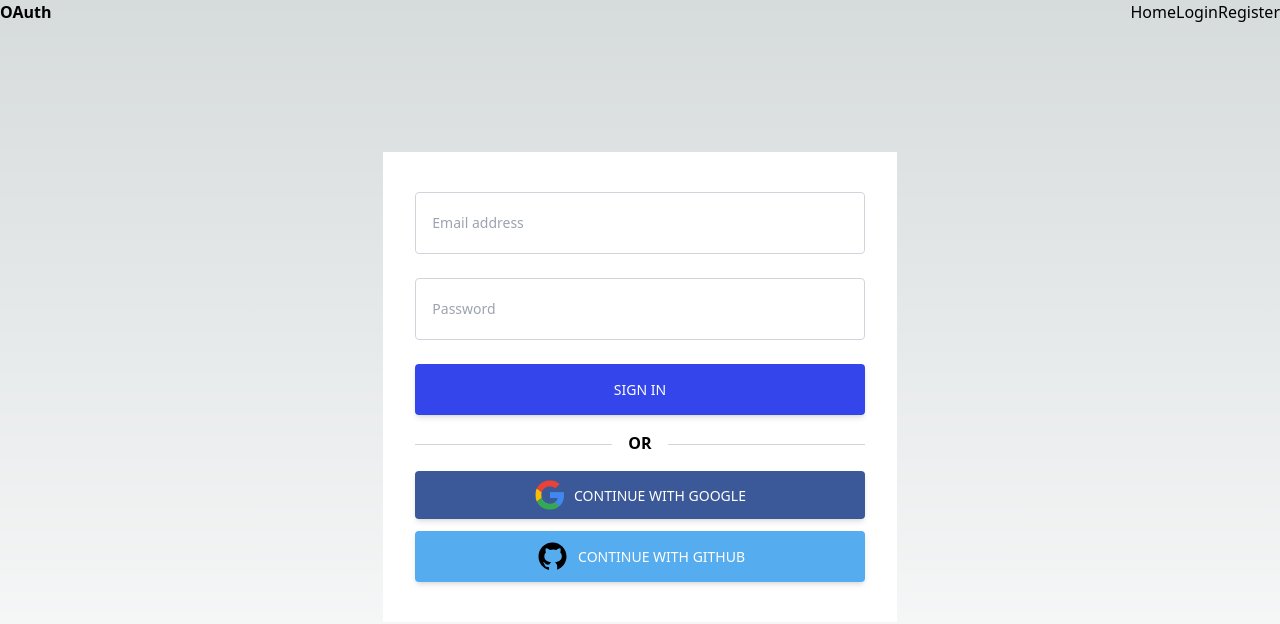
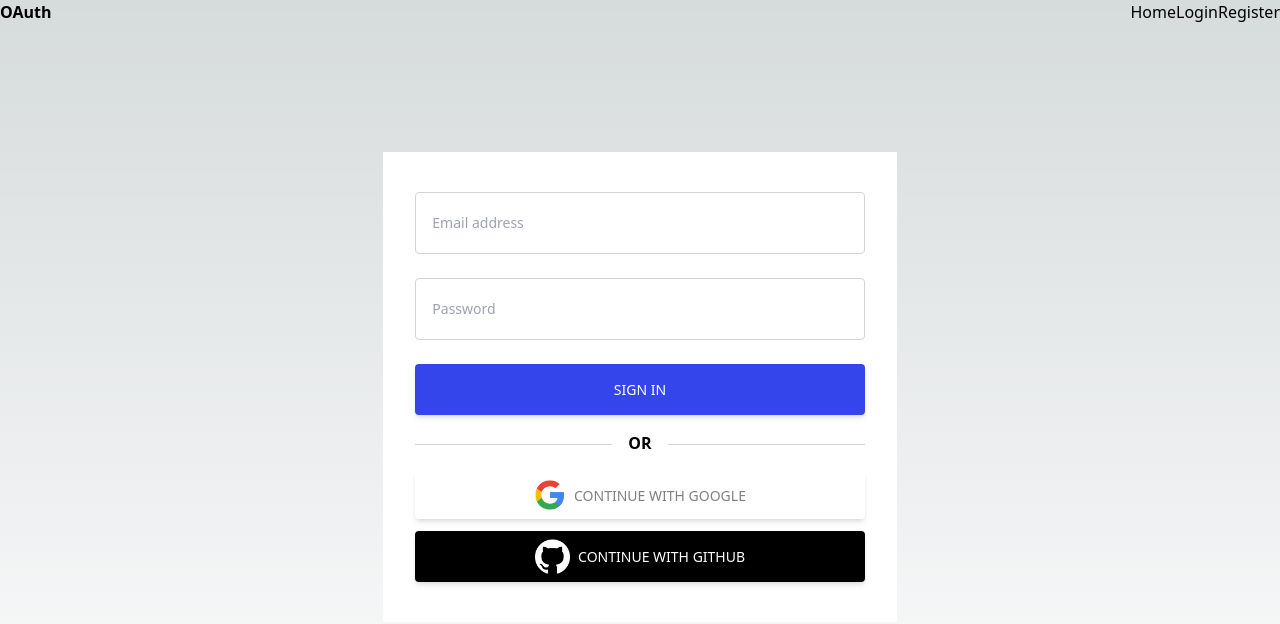
Before and after one commit to RaazeshP96/oauth_nextjs, a Next.js app: page /login in a window 1280 px wide. Shown: the top 624 px of the page. Built offline with nearby package versions, Linux system fonts and the light colour scheme; no server answers.

Commit message:
fix:button ui

```diff
--- a/src/app/login/form.tsx
+++ b/src/app/login/form.tsx
@@ -93,7 +93,7 @@ export const LoginForm = () => {
 
       <a
         className="px-7 py-2 text-white font-medium text-sm leading-snug uppercase rounded shadow-md hover:shadow-lg focus:shadow-lg focus:outline-none focus:ring-0 active:shadow-lg transition duration-150 ease-in-out w-full flex justify-center items-center mb-3"
-        style={{ backgroundColor: "#3b5998" }}
+        style={{ backgroundColor: "#ffffff", color: "gray" }}
         onClick={() => signIn("google", { callbackUrl })}
         role="button"
       >
@@ -107,13 +107,13 @@ export const LoginForm = () => {
       </a>
       <a
         className="px-7 py-2 text-white font-medium text-sm leading-snug uppercase rounded shadow-md hover:shadow-lg focus:shadow-lg focus:outline-none focus:ring-0 active:shadow-lg transition duration-150 ease-in-out w-full flex justify-center items-center"
-        style={{ backgroundColor: "#55acee" }}
+        style={{ backgroundColor: "#000000" }}
         onClick={() => signIn("github", { callbackUrl })}
         role="button"
       >
         <img
           className="pr-2"
-          src="/images/github.svg"
+          src="/images/github.png"
           alt=""
           style={{ height: "2.2rem" }}
         />
```
Also changed, not shown: public/images/github.png (added), public/images/github.svg (deleted).
